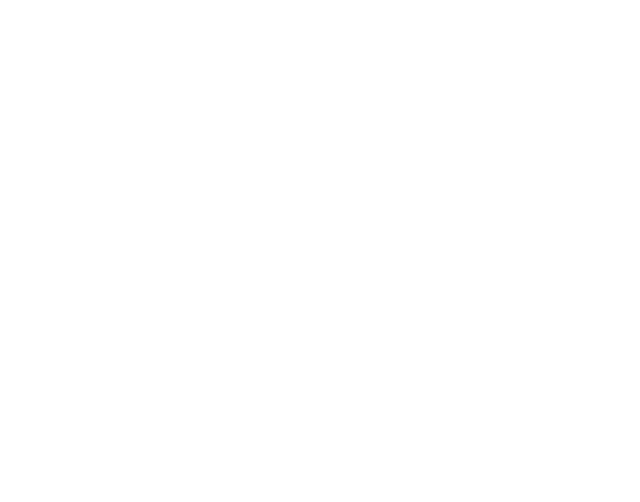
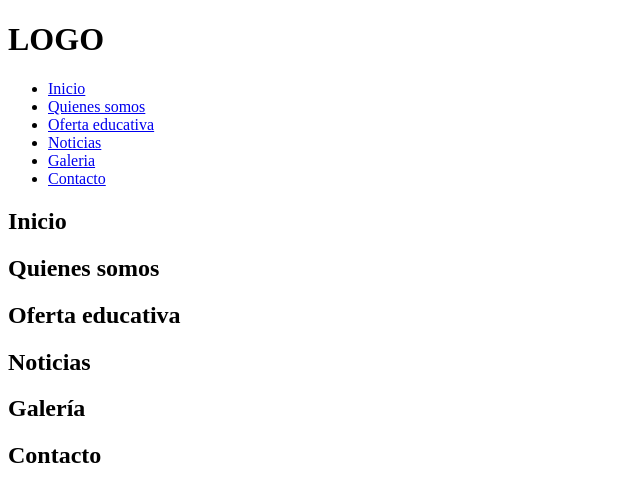
Before and after one commit to cecicriscastro/TFI, a plain HTML site: page index.html in a window 1280 px wide. Shown: the whole page, without its empty margins (0-640 px from the left). Drawn offline with Linux system fonts and the light colour scheme.

Commit message:
Agregue header y main

```diff
--- a/index.html
+++ b/index.html
@@ -6,5 +6,39 @@
     <title>TFI</title>
   </head>
 
-  <body></body>
+  <body>
+    <header>
+      <h1>LOGO</h1>
+      <nav>
+        <ul>
+          <li><a href="#inicio">Inicio</a></li>
+          <li><a href="#Quienes">Quienes somos</a></li>
+          <li><a href="#oferta">Oferta educativa</a></li>
+          <li><a href="#Noticias">Noticias</a></li>
+          <li><a href="#Galeria">Galeria</a></li>
+          <li><a href="#Contacto">Contacto</a></li>
+        </ul>
+      </nav>
+    </header>
+    <main>
+      <section>
+        <h2>Inicio</h2>
+      </section>
+      <section>
+        <h2>Quienes somos</h2>
+      </section>
+      <section>
+        <h2>Oferta educativa</h2>
+      </section>
+      <section>
+        <h2>Noticias</h2>
+      </section>
+      <section>
+        <h2>Galería</h2>
+      </section>
+      <section>
+        <h2>Contacto</h2>
+      </section>
+    </main>
+  </body>
 </html>
```
